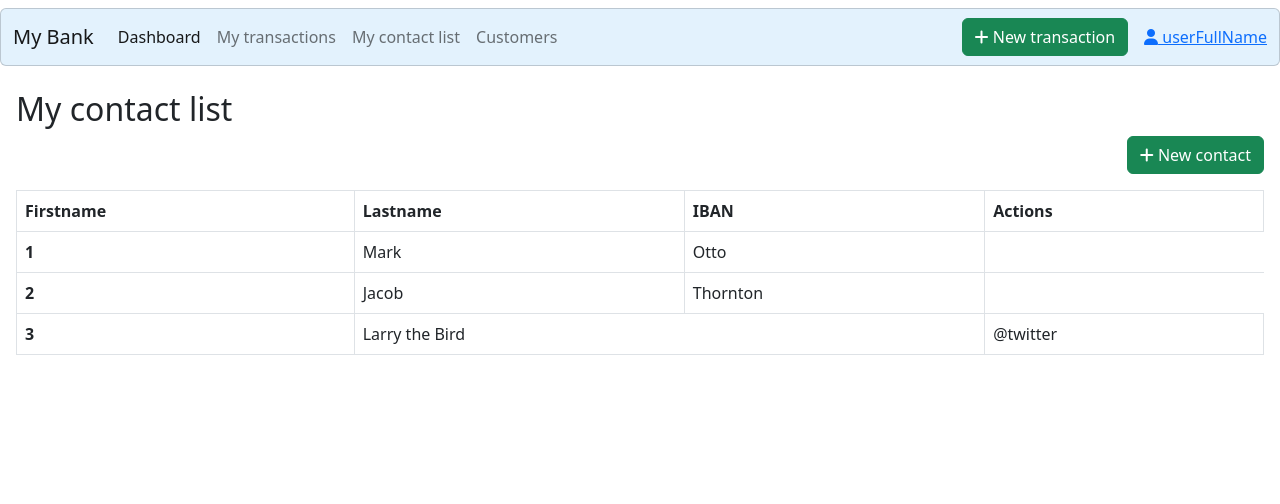
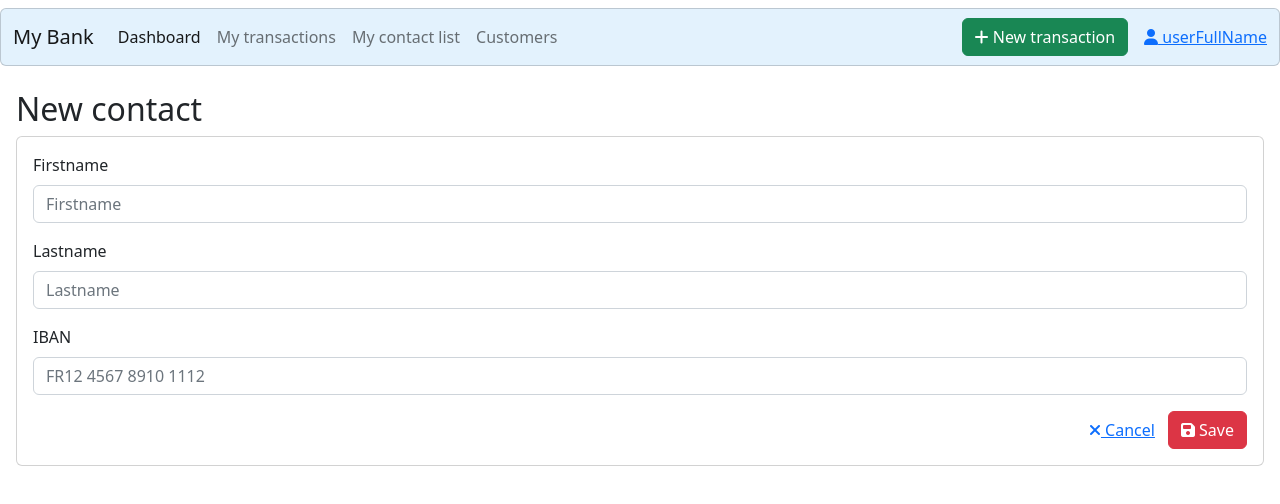
Before and after one commit to TBERT31/banking-app-java-angular, an Angular app in the folder banking-ui/: page / in a window 1280 px wide. Shown: the top 504 px of the page. Built offline with nearby package versions, Linux system fonts and the light colour scheme.

Commit message:
implement new transaction and new contact interface

```diff
--- a/banking-ui/src/app/app.component.html
+++ b/banking-ui/src/app/app.component.html
@@ -1,4 +1,4 @@
 <app-menu></app-menu>
-<app-my-contact-list></app-my-contact-list>
+<app-new-contact></app-new-contact>
 
 <router-outlet></router-outlet>
--- a/banking-ui/src/app/app.module.ts
+++ b/banking-ui/src/app/app.module.ts
@@ -10,6 +10,8 @@
 import { LightInfoComponent } from './components/light-info/light-info.component';
 import { MyTransactionsComponent } from './pages/my-transactions/my-transactions.component';
 import { MyContactListComponent } from './pages/my-contact-list/my-contact-list.component';
+import { NewTransactionComponent } from './pages/new-transaction/new-transaction.component';
+import { NewContactComponent } from './pages/new-contact/new-contact.component';
 
 @NgModule({
   declarations: [
@@ -20,7 +22,9 @@
     UserDashboardComponent,
     LightInfoComponent,
     MyTransactionsComponent,
-    MyContactListComponent
+    MyContactListComponent,
+    NewTransactionComponent,
+    NewContactComponent
   ],
   imports: [
     BrowserModule,
--- a/banking-ui/src/app/pages/my-contact-list/my-contact-list.component.html
+++ b/banking-ui/src/app/pages/my-contact-list/my-contact-list.component.html
@@ -22,16 +22,28 @@
         <th scope="row">1</th>
         <td>Mark</td>
         <td>Otto</td>
+        <td class="">
+          <em class="fas fa-edit cursor-pointer text-primary"></em>&nbsp;|&nbsp;
+          <em class="fas fa-trash cursor-pointer text-danger"></em>
+        </td>
       </tr>
       <tr>
         <th scope="row">2</th>
         <td>Jacob</td>
         <td>Thornton</td>
+        <td class="">
+          <em class="fas fa-edit cursor-pointer text-primary"></em>&nbsp;|&nbsp;
+          <em class="fas fa-trash cursor-pointer text-danger"></em>
+        </td>
       </tr>
       <tr>
         <th scope="row">3</th>
-        <td colspan="2">Larry the Bird</td>
-        <td>@twitter</td>
+        <td >Larry the Bird</td>
+        <td >Larry the Bird</td>
+        <td class="">
+          <em class="fas fa-edit cursor-pointer text-primary"></em>&nbsp;|&nbsp;
+          <em class="fas fa-trash cursor-pointer text-danger"></em>
+        </td>
       </tr>
       </tbody>
     </table>
--- /dev/null
+++ b/banking-ui/src/app/pages/new-contact/new-contact.component.html
@@ -0,0 +1,25 @@
+<div class="p-3">
+  <h2>New contact</h2>
+  <div class="card p-3">
+    <div class="mb-3">
+      <label for="firstname" class="form-label">Firstname</label>
+      <input type="text" class="form-control" id="firstname" placeholder="Firstname">
+    </div>
+    <div class="mb-3">
+      <label for="lastname" class="form-label">Lastname</label>
+      <input type="text" class="form-control" id="lastname" placeholder="Lastname">
+    </div>
+    <div class="mb-3">
+      <label for="iban" class="form-label">IBAN</label>
+      <input type="text" class="form-control" id="iban" placeholder="FR12 4567 8910 1112">
+    </div>
+    <div class="d-flex justify-content-end">
+      <button type="button" class="btn btn-link">
+        <em class="fas fa-times"></em>&nbsp;Cancel
+      </button>
+      <button type="button" class="btn btn-danger">
+        <em class="fas fa-save"></em>&nbsp;Save
+      </button>
+    </div>
+  </div>
+</div>
--- /dev/null
+++ b/banking-ui/src/app/pages/new-transaction/new-transaction.component.html
@@ -0,0 +1,40 @@
+<div class="p-3">
+  <h2>New transaction</h2>
+  <div class="card p-3">
+    <h3>You account balance: 21 560€</h3>
+    <div class="mb-3">
+      <label for="transaction-type" class="form-label">Transaction type</label>
+      <select class="form-select" aria-label="Default select example" id="transaction-type">
+        <option selected>Open this select menu</option>
+        <option value="1">One</option>
+        <option value="2">Two</option>
+        <option value="3">Three</option>
+      </select>
+    </div>
+    <div class="mb-3">
+      <label for="contact" class="form-label">Chose a contact</label>
+      <select class="form-select" aria-label="Default select example" id="contact">
+        <option selected>Open this select menu</option>
+        <option value="1">One</option>
+        <option value="2">Two</option>
+        <option value="3">Three</option>
+      </select>
+    </div>
+    <div class="mb-3">
+      <label for="amount" class="form-label">Amount</label>
+      <input type="number" class="form-control" id="amount" placeholder="Exp: 500€">
+    </div>
+    <div class="mb-3">
+      <label for="iban" class="form-label">IBAN</label>
+      <input type="text" class="form-control" id="iban" placeholder="FR12 4567 8910 1112">
+    </div>
+    <div class="d-flex justify-content-end">
+      <button type="button" class="btn btn-link">
+        <em class="fas fa-times"></em>&nbsp;Cancel
+      </button>
+      <button type="button" class="btn btn-danger">
+        <em class="fas fa-save"></em>&nbsp;Save
+      </button>
+    </div>
+  </div>
+</div>
--- a/banking-ui/src/styles.scss
+++ b/banking-ui/src/styles.scss
@@ -4,3 +4,7 @@
   width: 800px !important;
   margin-top: 15%;
 }
+
+.cursor-pointer{
+  cursor: pointer;
+}
```
Also changed, not shown: banking-ui/src/app/pages/new-contact/new-contact.component.ts (added, +10 -0 lines), banking-ui/src/app/pages/new-transaction/new-transaction.component.ts (added, +10 -0 lines), banking-ui/src/app/pages/new-contact/new-contact.component.scss (added), banking-ui/src/app/pages/new-transaction/new-transaction.component.scss (added), 2 other files (tests, documents, lock files or other folders).
